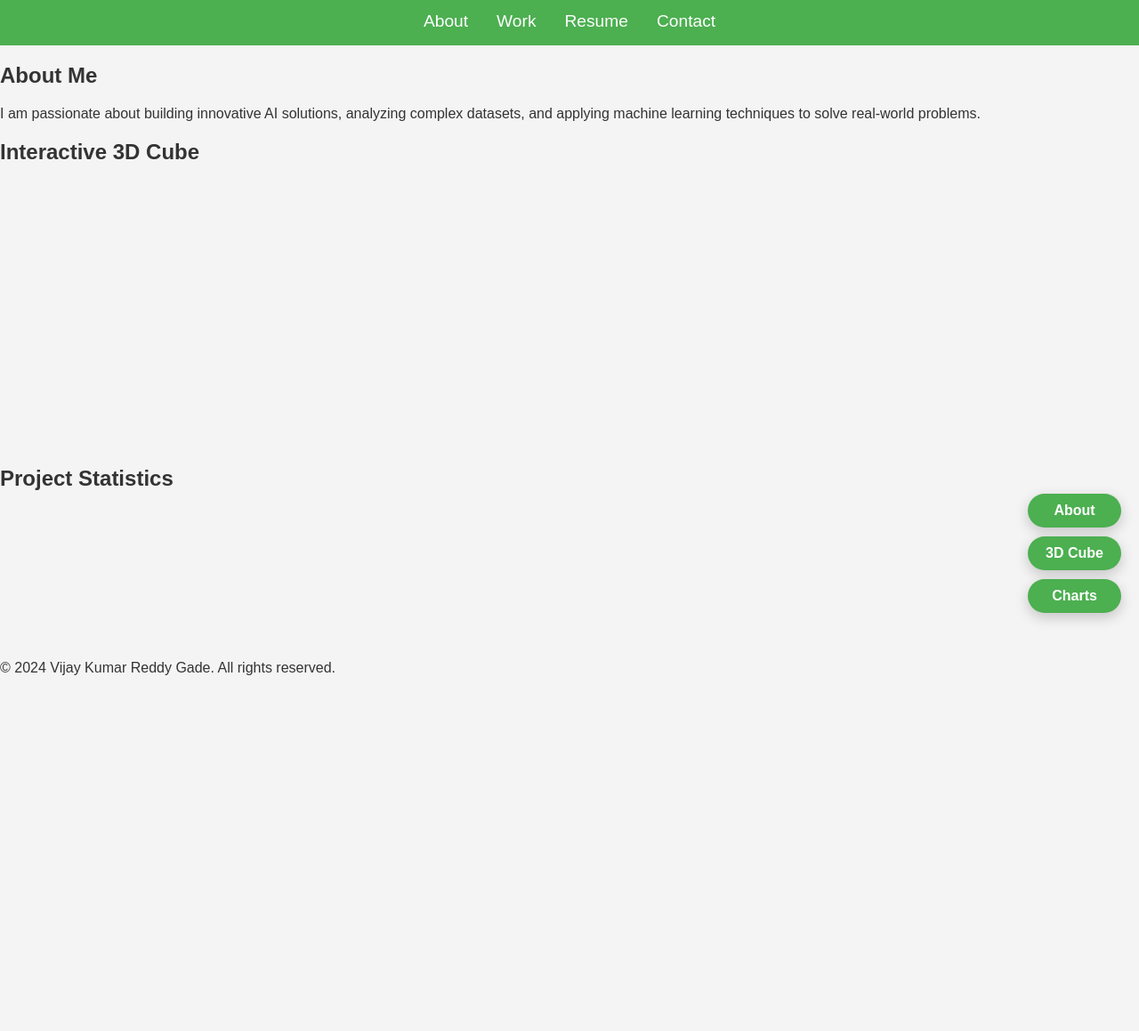
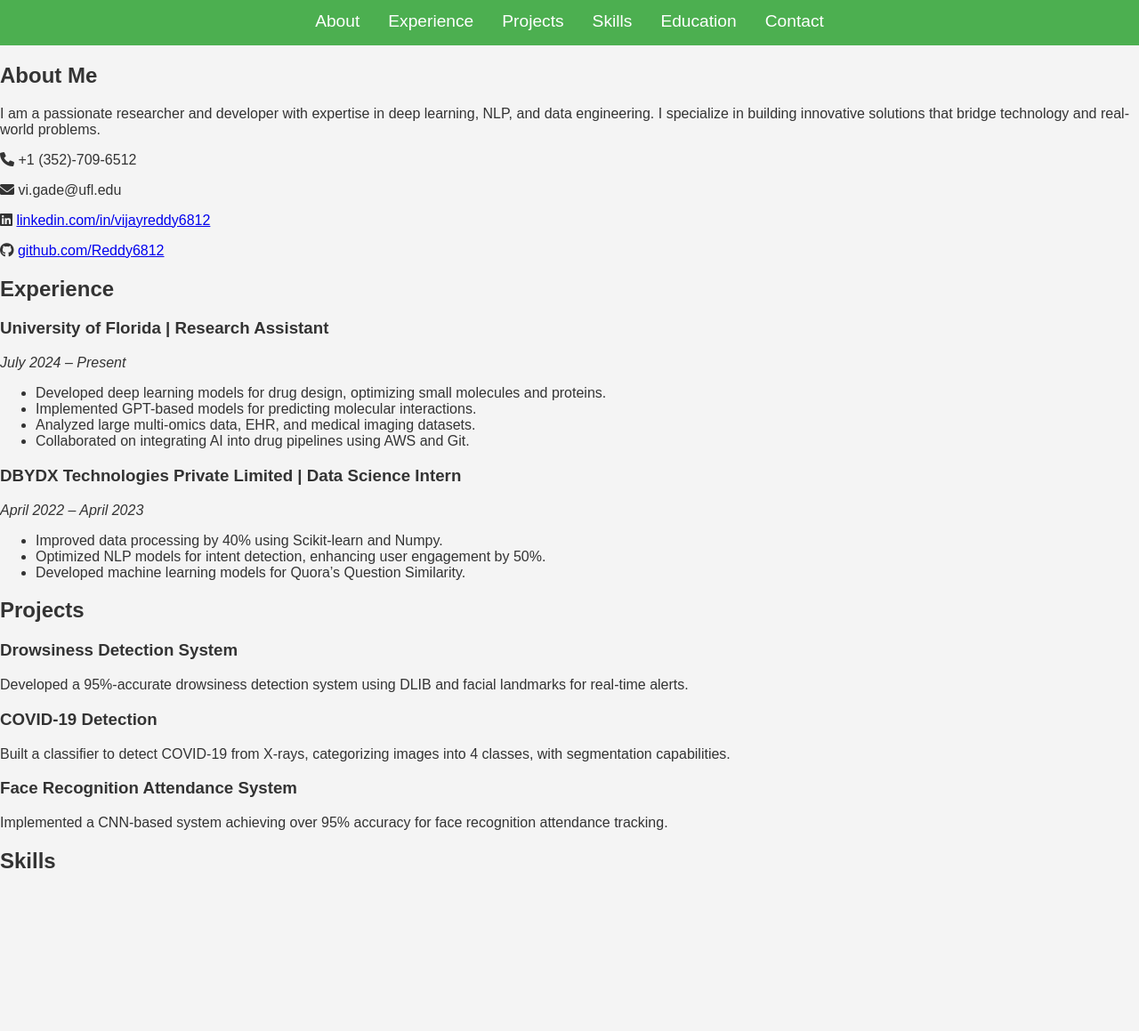
Before and after one commit to Reddy6812/myportfolio, a plain HTML site: page index.html in a window 1280 px wide. Shown: the part 91-1250 px from the top of the page at 89% size. Before the commit the page ends 867 px from the top, so only its background shows below. Drawn offline with nearby package versions, Linux system fonts and the light colour scheme; files whose address does not match are found by name.

Commit message:
Update index.html

```diff
--- a/index.html
+++ b/index.html
@@ -3,7 +3,6 @@
 <head>
     <meta charset="UTF-8">
     <meta name="viewport" content="width=device-width, initial-scale=1.0">
-    <meta name="description" content="Vijay Kumar Reddy Gade - Portfolio Website">
     <title>Vijay Kumar Reddy Gade | Portfolio</title>
     <link rel="stylesheet" href="portfolio/styles.css">
     <link rel="stylesheet" href="https://cdnjs.cloudflare.com/ajax/libs/font-awesome/6.0.0/css/all.min.css">
@@ -13,16 +12,18 @@
     <div id="particles-js"></div>
 
     <!-- Header -->
-    <header>
+    <header class="fade-in">
         <div class="container">
             <h1>Vijay Kumar Reddy Gade</h1>
             <p id="typing"></p>
             <nav>
                 <ul>
                     <li><a href="#about">About</a></li>
-                    <li><a href="portfolio/pages/work.html">Work</a></li>
-                    <li><a href="portfolio/pages/resume.html">Resume</a></li>
-                    <li><a href="portfolio/pages/contact.html">Contact</a></li>
+                    <li><a href="#experience">Experience</a></li>
+                    <li><a href="#projects">Projects</a></li>
+                    <li><a href="#skills">Skills</a></li>
+                    <li><a href="#education">Education</a></li>
+                    <li><a href="#contact">Contact</a></li>
                 </ul>
             </nav>
             <!-- Dark Mode Toggle -->
@@ -33,38 +34,102 @@
     </header>
 
     <!-- About Section -->
-    <section id="about">
+    <section id="about" class="reveal">
         <div class="container">
             <h2>About Me</h2>
-            <p>I am passionate about building innovative AI solutions, analyzing complex datasets, and applying machine learning techniques to solve real-world problems.</p>
+            <p>I am a passionate researcher and developer with expertise in deep learning, NLP, and data engineering. I specialize in building innovative solutions that bridge technology and real-world problems.</p>
+            <div class="contact-info">
+                <p><i class="fas fa-phone"></i> +1 (352)-709-6512</p>
+                <p><i class="fas fa-envelope"></i> vi.gade@ufl.edu</p>
+                <p><i class="fab fa-linkedin"></i> <a href="https://linkedin.com/in/vijayreddy6812/" target="_blank">linkedin.com/in/vijayreddy6812</a></p>
+                <p><i class="fab fa-github"></i> <a href="https://github.com/Reddy6812" target="_blank">github.com/Reddy6812</a></p>
+            </div>
         </div>
     </section>
 
-    <!-- 3D Cube Section -->
-    <section id="three-d">
+    <!-- Experience Section -->
+    <section id="experience" class="reveal">
         <div class="container">
-            <h2>Interactive 3D Cube</h2>
-            <canvas id="three-canvas"></canvas>
+            <h2>Experience</h2>
+            <div class="experience-item">
+                <h3>University of Florida | Research Assistant</h3>
+                <p><i>July 2024 – Present</i></p>
+                <ul>
+                    <li>Developed deep learning models for drug design, optimizing small molecules and proteins.</li>
+                    <li>Implemented GPT-based models for predicting molecular interactions.</li>
+                    <li>Analyzed large multi-omics data, EHR, and medical imaging datasets.</li>
+                    <li>Collaborated on integrating AI into drug pipelines using AWS and Git.</li>
+                </ul>
+            </div>
+            <div class="experience-item">
+                <h3>DBYDX Technologies Private Limited | Data Science Intern</h3>
+                <p><i>April 2022 – April 2023</i></p>
+                <ul>
+                    <li>Improved data processing by 40% using Scikit-learn and Numpy.</li>
+                    <li>Optimized NLP models for intent detection, enhancing user engagement by 50%.</li>
+                    <li>Developed machine learning models for Quora’s Question Similarity.</li>
+                </ul>
+            </div>
         </div>
     </section>
 
-    <!-- Charts Section -->
-    <section id="charts">
+    <!-- Projects Section -->
+    <section id="projects" class="reveal">
         <div class="container">
-            <h2>Project Statistics</h2>
+            <h2>Projects</h2>
+            <div class="project-card">
+                <h3>Drowsiness Detection System</h3>
+                <p>Developed a 95%-accurate drowsiness detection system using DLIB and facial landmarks for real-time alerts.</p>
+            </div>
+            <div class="project-card">
+                <h3>COVID-19 Detection</h3>
+                <p>Built a classifier to detect COVID-19 from X-rays, categorizing images into 4 classes, with segmentation capabilities.</p>
+            </div>
+            <div class="project-card">
+                <h3>Face Recognition Attendance System</h3>
+                <p>Implemented a CNN-based system achieving over 95% accuracy for face recognition attendance tracking.</p>
+            </div>
+        </div>
+    </section>
+
+    <!-- Skills Section -->
+    <section id="skills" class="reveal">
+        <div class="container">
+            <h2>Skills</h2>
             <canvas id="skillsChart"></canvas>
         </div>
     </section>
 
-    <!-- Floating Buttons -->
-    <div class="floating-buttons">
-        <a href="#about" class="floating-btn">About</a>
-        <a href="#three-d" class="floating-btn">3D Cube</a>
-        <a href="#charts" class="floating-btn">Charts</a>
-    </div>
+    <!-- Education Section -->
+    <section id="education" class="reveal">
+        <div class="container">
+            <h2>Education</h2>
+            <div class="education-item">
+                <h3>University of Florida</h3>
+                <p>Master of Science in Computer Science (2023 – 2025)</p>
+            </div>
+            <div class="education-item">
+                <h3>Sri Chandrasekharendra Saraswathi Viswa Mahavidyalaya</h3>
+                <p>Bachelor of Engineering in Computer Science and Engineering (2018 – 2022)</p>
+            </div>
+        </div>
+    </section>
+
+    <!-- Contact Section -->
+    <section id="contact" class="reveal">
+        <div class="container">
+            <h2>Contact Me</h2>
+            <form action="https://formspree.io/f/{your-form-id}" method="POST">
+                <input type="text" name="name" placeholder="Your Name" required>
+                <input type="email" name="_replyto" placeholder="Your Email" required>
+                <textarea name="message" placeholder="Your Message" rows="5" required></textarea>
+                <button type="submit">Send Message</button>
+            </form>
+        </div>
+    </section>
 
     <!-- Footer -->
-    <footer>
+    <footer class="fade-in">
         <p>&copy; 2024 Vijay Kumar Reddy Gade. All rights reserved.</p>
     </footer>
 
@@ -73,6 +138,5 @@
     <script src="portfolio/scripts/counter.js"></script>
     <script src="https://cdn.jsdelivr.net/npm/particles.js"></script>
     <script src="https://cdn.jsdelivr.net/npm/chart.js"></script>
-    <script src="https://cdnjs.cloudflare.com/ajax/libs/three.js/r128/three.min.js"></script>
 </body>
 </html>
```
